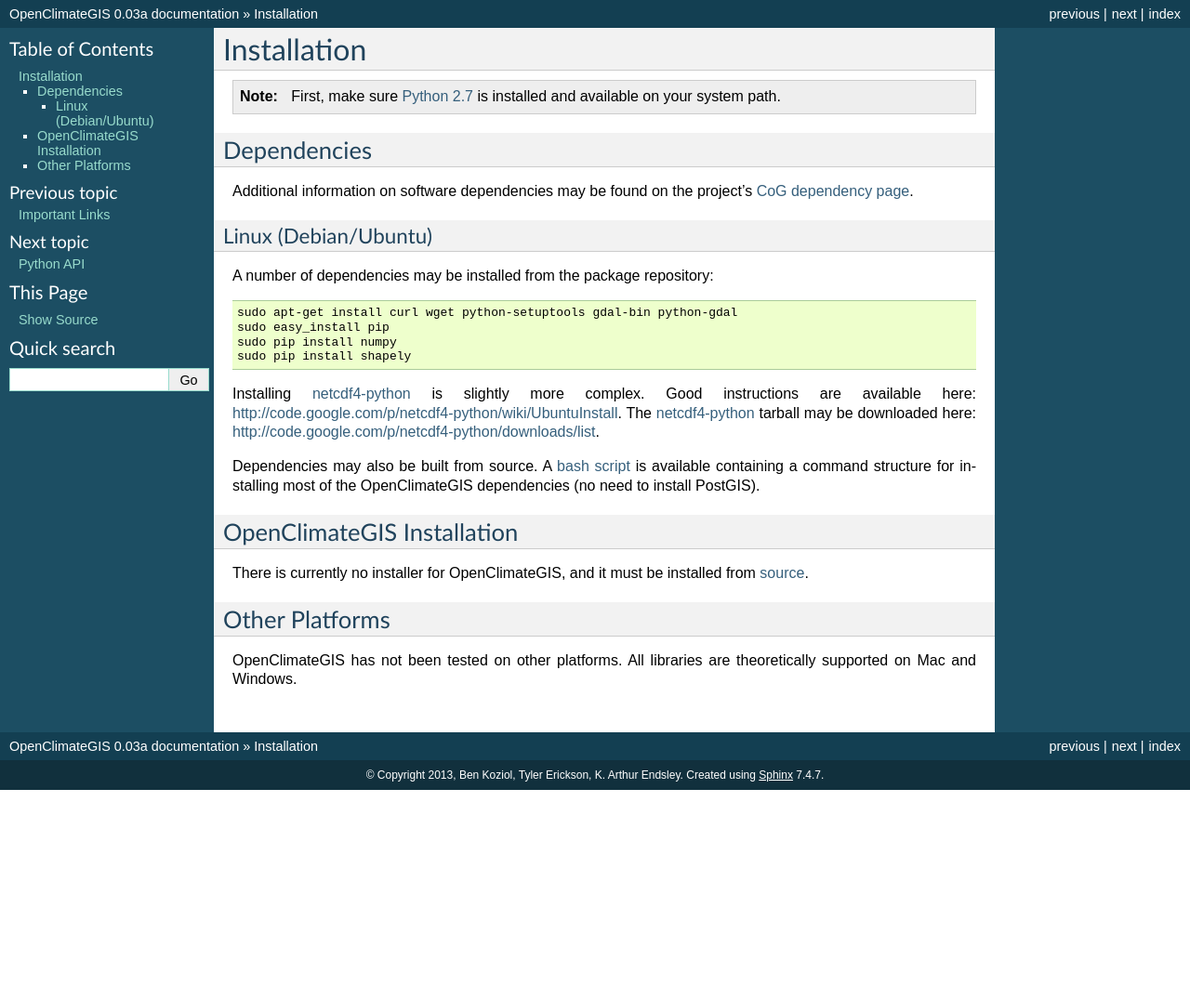
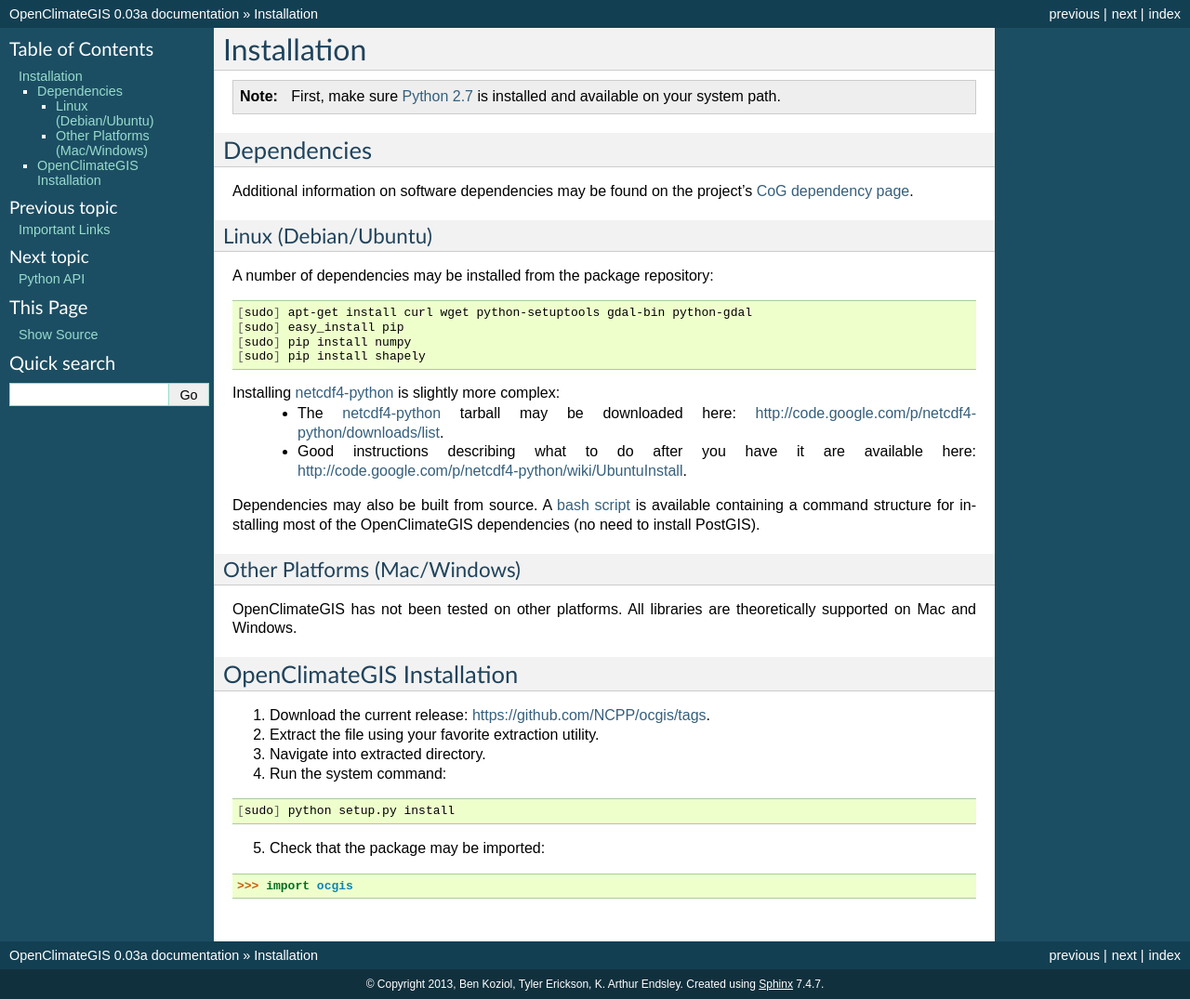
Before and after one commit to NCPP/ocgis, a Sphinx documentation site: the page built from doc/install.rst, in a window 1280 px wide. Shown: the whole page at 93% size. Built offline with Sphinx 7.4.7, drawn with Linux system fonts in a browser that asks for light colours; formulas are drawn with MathJax 3; before the commit the page ends 900 px from its top, so only the background shows below that.

Commit message:
doc changes.

```diff
--- a/doc/install.rst
+++ b/doc/install.rst
@@ -16,29 +16,40 @@
 
 .. code-block:: sh
 
-   sudo apt-get install curl wget python-setuptools gdal-bin python-gdal
-   sudo easy_install pip
-   sudo pip install numpy
-   sudo pip install shapely
+   [sudo] apt-get install curl wget python-setuptools gdal-bin python-gdal
+   [sudo] easy_install pip
+   [sudo] pip install numpy
+   [sudo] pip install shapely
 
-Installing netcdf4-python_ is slightly more complex. Good instructions are available here: http://code.google.com/p/netcdf4-python/wiki/UbuntuInstall. The netcdf4-python_ tarball may be downloaded here: http://code.google.com/p/netcdf4-python/downloads/list.
+Installing netcdf4-python_ is slightly more complex:
+ * The netcdf4-python_ tarball may be downloaded here: http://code.google.com/p/netcdf4-python/downloads/list.
+ * Good instructions describing what to do after you have it are available here: http://code.google.com/p/netcdf4-python/wiki/UbuntuInstall.
 
 Dependencies may also be built from source. A `bash script`_ is available containing a command structure for installing most of the OpenClimateGIS dependencies (no need to install PostGIS).
+
+Other Platforms (Mac/Windows)
+~~~~~~~~~~~~~~~~~~~~~~~~~~~~~
+
+OpenClimateGIS has not been tested on other platforms. All libraries are theoretically supported on Mac and Windows.
 
 OpenClimateGIS Installation
 ---------------------------
 
-There is currently no installer for OpenClimateGIS, and it must be installed from source_.
+1. Download the current release: https://github.com/NCPP/ocgis/tags.
+2. Extract the file using your favorite extraction utility.
+3. Navigate into extracted directory.
+4. Run the system command:
 
-.. todo:: setup.py explanation
+.. code-block:: sh
+
+   [sudo] python setup.py install
+
+5. Check that the package may be imported:
+
+>>> import ocgis
 
 .. _Python 2.7: http://www.python.org/download/releases/2.7/
 .. _netcdf4-python: http://code.google.com/p/netcdf4-python/
 .. _bash script: https://github.com/NCPP/ocgis/blob/master/sh/install_geospatial.sh
 .. _source: https://github.com/NCPP/ocgis
 .. _CoG dependency page: http://www.earthsystemcog.org/projects/openclimategis/dependencies
-
-Other Platforms
----------------
-
-OpenClimateGIS has not been tested on other platforms. All libraries are theoretically supported on Mac and Windows.
```
